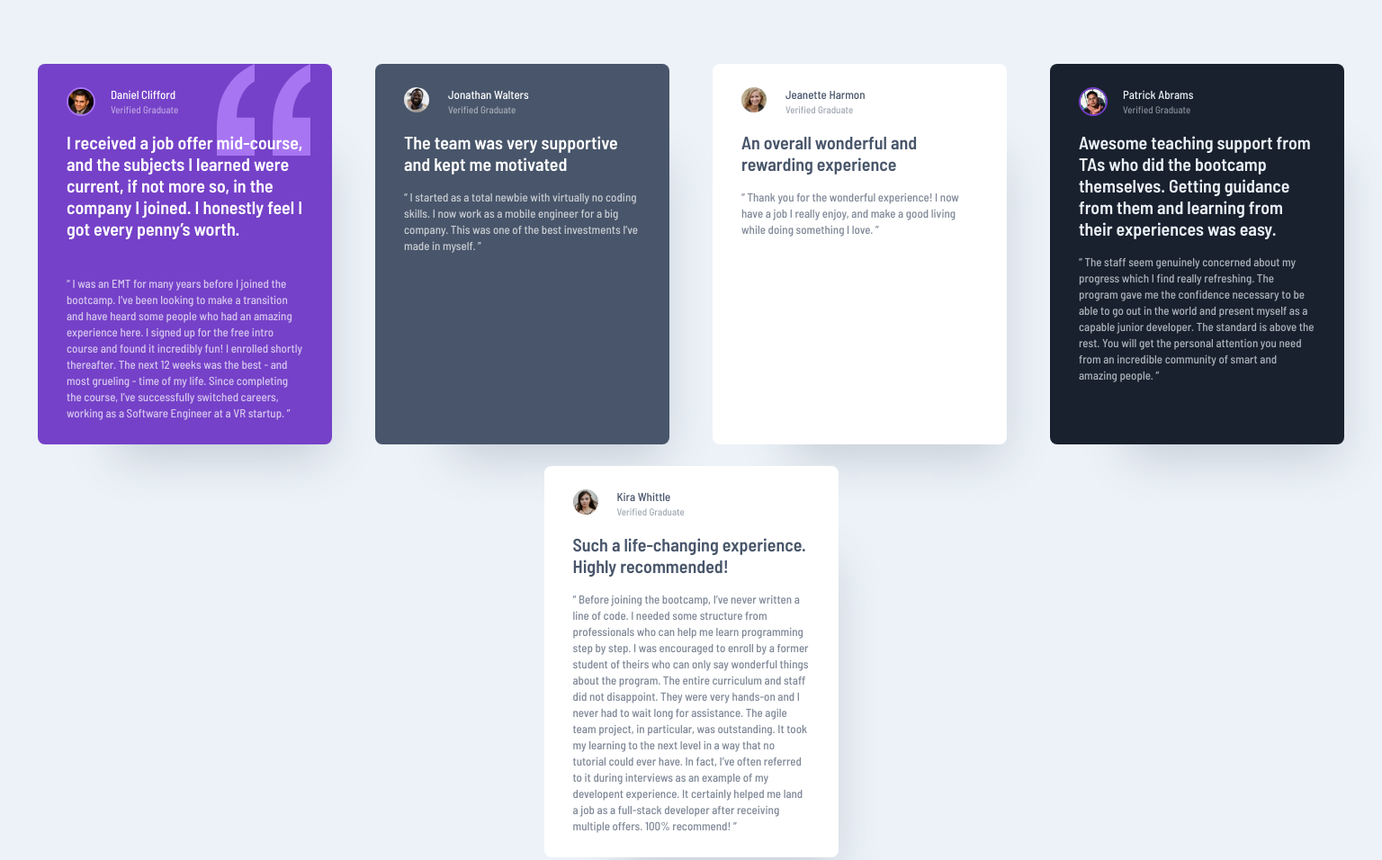
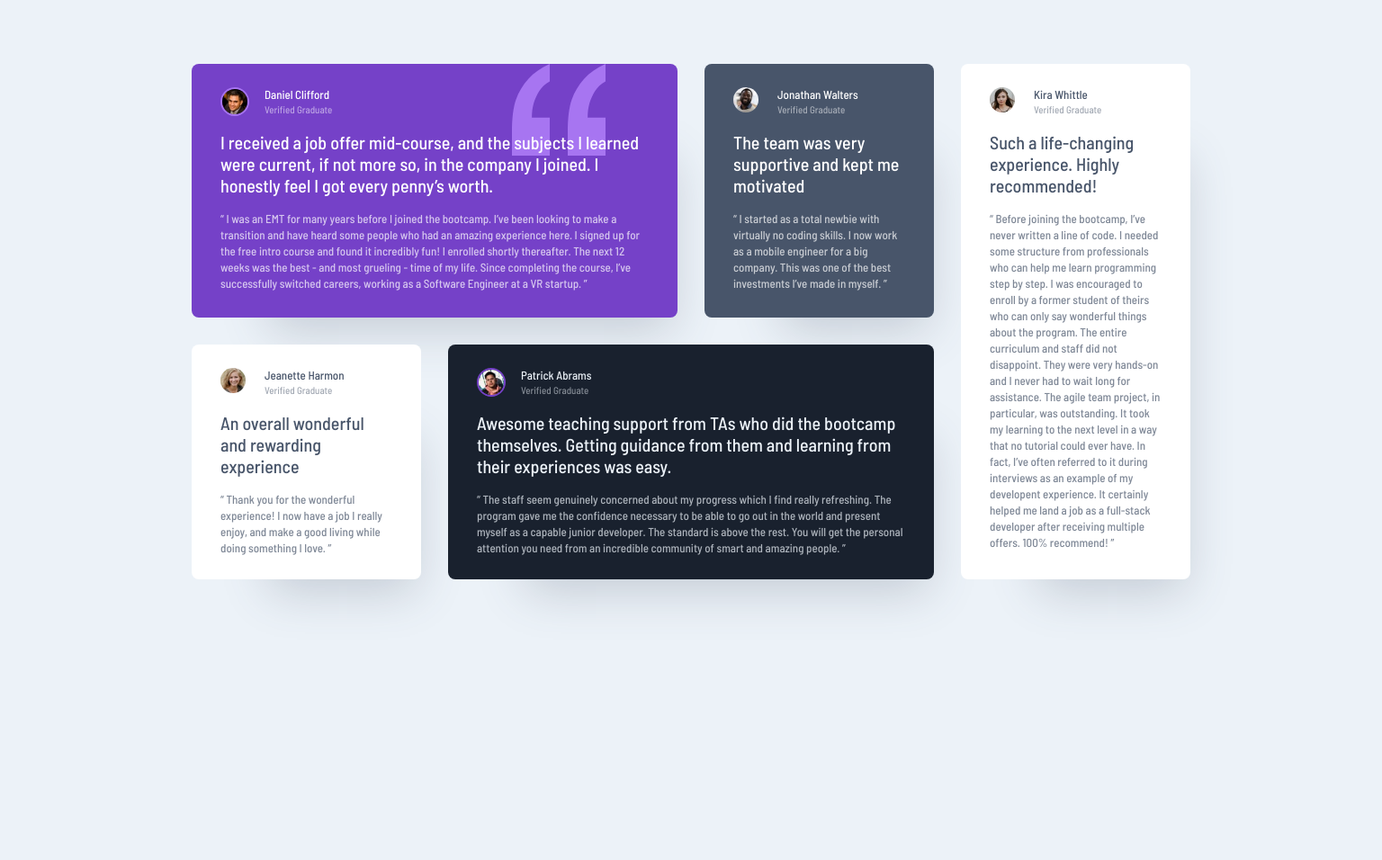
Before and after one commit to astroud/frontendmentor-testimonials-grid-section, a plain HTML site: page index.html in a window 1536 px wide. Shown: the top 956 px of the page at 90% size. After the commit the page ends 800 px from the top, so only its background shows below. Drawn offline with Linux system fonts and the light colour scheme.

Commit message:
feat: desktop view @ 1440 width

```diff
--- a/index.html
+++ b/index.html
@@ -33,7 +33,7 @@
       <p class="card__quote">“ I started as a total newbie with virtually no coding skills. I now work as a mobile engineer for a big company. This was one of the best investments I’ve made in myself. ”</p>
     </div>
 
-    <div class="card card__white">
+    <div class="card card__white card__white--short">
       <div class="card__endorser">
         <img src="./images/image-jeanette.jpg" alt="photo of Jeanette Harmon" class="endorser__headshot">
         <span class="endorser__name">Jeanette Harmon</span>
@@ -56,7 +56,7 @@
       <p class="card__quote">“ The staff seem genuinely concerned about my progress which I find really refreshing. The program gave me the confidence necessary to be able to go out in the world and present myself as a capable junior developer. The standard is above the rest. You will get the personal attention you need from an incredible community of smart and amazing people. ”</p>
     </div>
 
-    <div class="card card__white">
+    <div class="card card__white card__white--tall">
       <div class="card__endorser">
         <img src="./images/image-kira.jpg" alt="photo of Kira Whittle" class="endorser__headshot">
         <span class="endorser__name">Kira Whittle</span>
--- a/style.css
+++ b/style.css
@@ -112,3 +112,51 @@ body {
   height: 32px;
   border: 2px solid var(--moderate-violet);
 }
+
+@media screen and (min-width: 1440px) {
+  .container {
+    display: grid;
+    grid-template-columns: 255px 255px 255px 255px;
+    grid-template-rows: 282px;
+    gap: 30px;
+  }
+
+  .card {
+    max-width: none;
+    margin: 0;
+    /* padding: 26px 32px; */
+    /* background: var(--white); */
+    /* box-shadow: 40px 60px 50px -47px rgba(72, 85, 106, 0.247378); */
+    /* border-radius: 8px; */
+  }
+
+  .card__purple {
+    grid-column-start: 1;
+    grid-column-end: 3;
+
+    background-position: right 80px top;
+  }
+
+  .card__purple > .card__callout {
+    margin-bottom: 16px;
+  }
+
+  .card__white--tall {
+    grid-column-start: 4;
+    grid-row-start: 1;
+    grid-row-end: 3;
+  }
+
+  .card__white--short {
+    grid-column-start: 1;
+  }
+
+  .card__black {
+    grid-column-start: 2;
+    grid-column-end: 4;
+  }
+
+  .card__callout {
+    font-weight: 500;
+  }
+}
```
